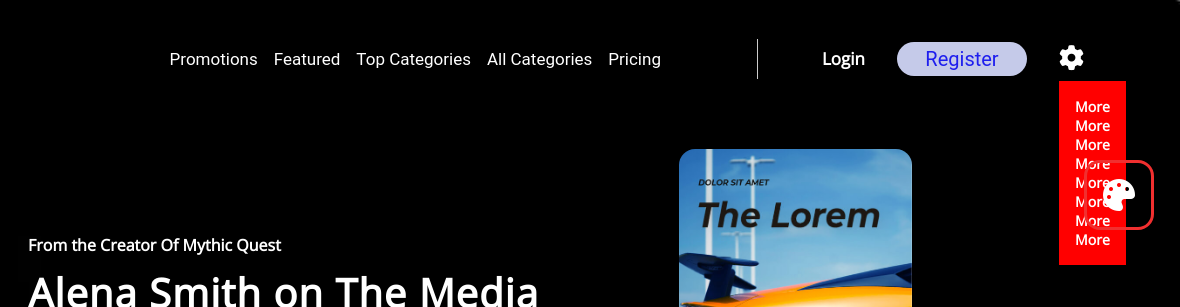
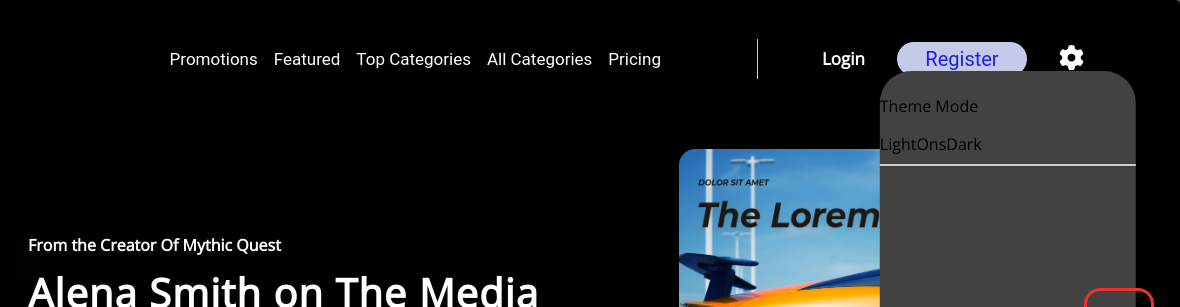
Before and after one commit to Govamarket/Movie-Site-Html-Css-Javascript, a plain HTML site: page index.html in a window 1280 px wide. Shown: the top 307 px of the page, 100-1280 px from the left. Drawn offline with nearby package versions, Linux system fonts and the light colour scheme.

Commit message:
Initial commit

```diff
--- a/index.html
+++ b/index.html
@@ -14,6 +14,7 @@
     <link
         href="https://fonts.googleapis.com/css2?family=Montserrat:ital,wght@1,300&family=Open+Sans:wght@300;400&display=swap"
         rel="stylesheet">
+        <link rel="icon" type="image/x-icon" href="/img/movie-logo.png">
 </head>
 
 <body>
@@ -43,17 +44,23 @@
                     </section>
                     <section>
 
+
+
                         <!--Dropdown menu -->
                         <li class="dropdown"><a href=""><i class="fa-solid fa-gear"></i></a>
                         <ul class="dropdown-menu">
-                            <section><a href=""><h1>More</h1></a></section>
-                            <section><a href=""><h1>More</h1></a></section>
-                            <section><a href=""><h1>More</h1></a></section>
-                            <section><a href=""><h1>More</h1></a></section>
-                            <section><a href=""><h1>More</h1></a></section>
-                            <section><a href=""><h1>More</h1></a></section>
-                            <section><a href=""><h1>More</h1></a></section>
-                            <section><a href=""><h1>More</h1></a></section>
+                            <section><p>Theme Mode</p></section>
+                            <div class="rows-rows">
+                                <section class="col1-col1">Light</section>
+                                <section class="col2-col2">Ons</section>
+                                <section class="col3-col3">Dark</section>
+                            </div>
+                            <section class="underline"></section>
+
+                            <div>
+
+                            </div>
+
                         </ul>
                         </li>
                     </section>
--- a/style.css
+++ b/style.css
@@ -138,19 +138,46 @@ ul li a button:hover {
   font-size: 17x;
 }
 
-
-.dropdown-menu{
-  display: block;
+.dropdown-menu {
+  /* display: block; */
   justify-content: center;
-  background-color: red;
-  padding: 1rem;
+  background-color: #424242;
+  width: 20%;
+  background-attachment: fixed;
+  background-size: cover;
   position: absolute;
-  margin-top: 10px
+  transform: translateX(-70%);
+  padding-top: 1rem;
+  padding-bottom: 1rem;
+  line-height: 2.4rem;
+  border-radius: 2rem;
+  height: 34rem;
 }
 
-.dropdown-menu a h1:hover{
+.dropdown-menu a p {
+  font-size: 12px;
+  font-family: monospace;
+  border-bottom: solid rgb(167, 160, 160) 2px;
+}
+
+
+.dropdown-menu a p:hover {
   transition: all 0s;
-  background-color: black;
+  background-color: #310508;
+  width: 100%;
+  border-radius: 10px;
+  position: relative;
+  font-family: monospace;
+}
+
+.underline{
+  border: 0.3px solid #ccc;
+  width: 100%;
+}
+
+.rows-rows{
+  display: flex;
+
 }
 
 .row {
@@ -215,10 +242,8 @@ ul li a button:hover {
   padding: 1rem;
   border-radius: 1rem;
   position: fixed;
-  background-position: fixed;
-  backface-visibility: visible;
   background-attachment: fixed;
-  top: 10rem;
+  top: 18rem;
 }
 .fas {
   padding: 2rem;
@@ -563,8 +588,6 @@ form {
   }
 }
 
-
-
 /* Big screen media */
 @media screen and (max-width: 800px) {
   .nav-links {
```
